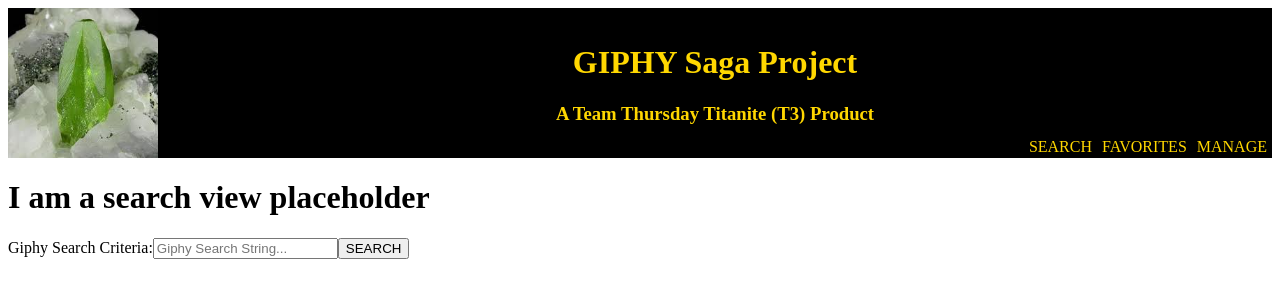
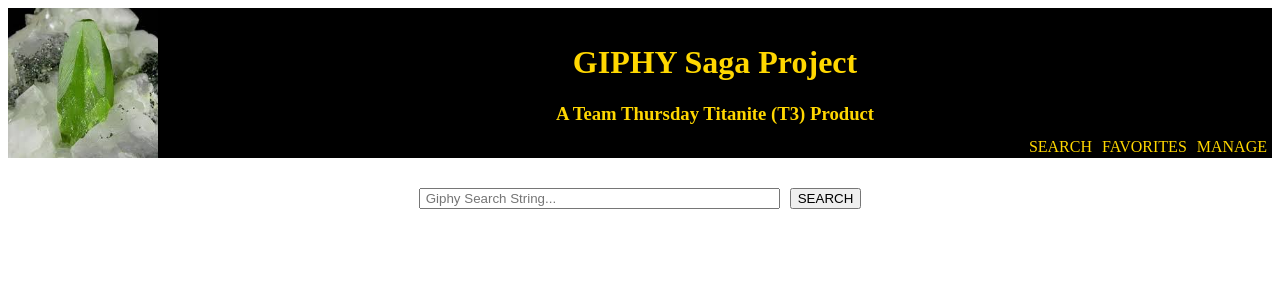
Before and after one commit to nbarnhouse/group-giphy-saga-project, a React (Vite) app: page / in a window 1280 px wide. Shown: the top 300 px of the page. Built offline with nearby package versions, Linux system fonts and the light colour scheme.

Commit message:
rendered API display and added keydown functionality for Enter.

```diff
--- /dev/null
+++ b/src/components/Search/Search.css
@@ -0,0 +1,28 @@
+input {
+  width: 350px;
+  padding-left: 5px;
+}
+
+button {
+  margin-left: 10px;
+}
+
+.search-div {
+  display: flex;
+  justify-content: center;
+  align-items: center;
+  height: 10vh;
+}
+
+.results-container {
+  display: flex;
+  justify-content: center;
+  flex-flow: row wrap;
+  align-items: flex-start;
+  gap: 20px;
+}
+
+.results-display {
+  height: 350px;
+  width: 350px;
+}
--- a/src/components/Search/Search.jsx
+++ b/src/components/Search/Search.jsx
@@ -1,5 +1,7 @@
 import { useState } from 'react';
 import { useDispatch, useSelector } from 'react-redux';
+
+import './Search.css';
 
 export default function Search() {
   const dispatch = useDispatch();
@@ -13,11 +15,21 @@
     setSearchInput({ name: '' });
   };
 
+  const handleKeyDown = (event) => {
+    if (event.key === 'Enter') {
+      searchBtnClk(event);
+    }
+  };
+
+  // const addFavoriteStatus = () => {
+  //   console.log('Add Favorite:');
+  // };
+
   return (
     <div className="search-view-div">
-      <h1> I am a search view placeholder</h1>
-      <div className="searh-div">
-        <label htmlFor="searchInput">Giphy Search Criteria:</label>
+      {/* <h1> I am a search view placeholder</h1> */}
+      <div className="search-div">
+        {/* <label htmlFor="searchInput">Giphy Search Criteria:</label> */}
         <input
           type="text"
           id="searchInput"
@@ -26,14 +38,25 @@
           onChange={(event) =>
             setSearchInput({ ...searchInput, name: event.target.value })
           }
+          onKeyDown={handleKeyDown}
         />
         <button onClick={searchBtnClk}>SEARCH</button>
       </div>
       {/* Test Output - Delete when replaced by (Search View - Display the results on the DOM.) Task */}
-      <div className="test-results-div">
+      {/* <div className="test-results-div">
         {currentGiphyResults.map((giphyResult) => {
           return <p key={giphyResult.id}>{JSON.stringify(giphyResult)}</p>;
         })}
+      </div> */}
+      <div className="results-container">
+        {currentGiphyResults.map((image) => (
+          <img
+            className="results-display"
+            key={image.id}
+            src={image.url}
+            alt={image.title}
+          />
+        ))}
       </div>
     </div>
   );
```
Also changed, not shown: 2 other files (tests, documents, lock files or other folders).
